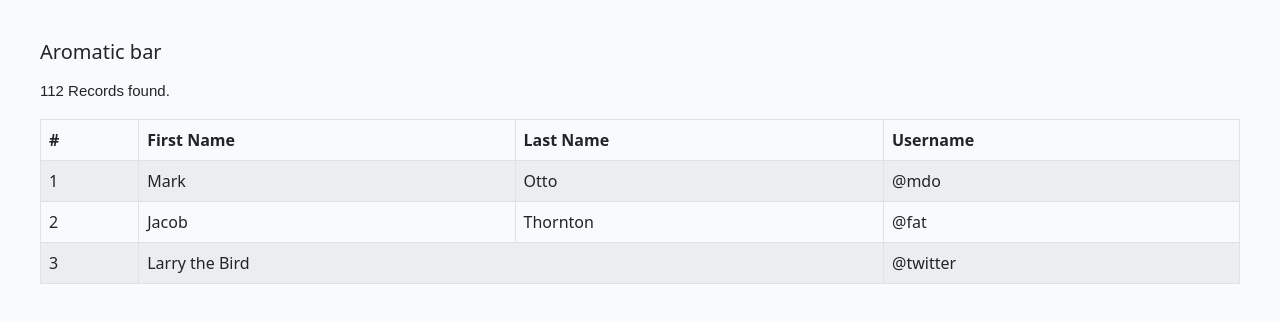
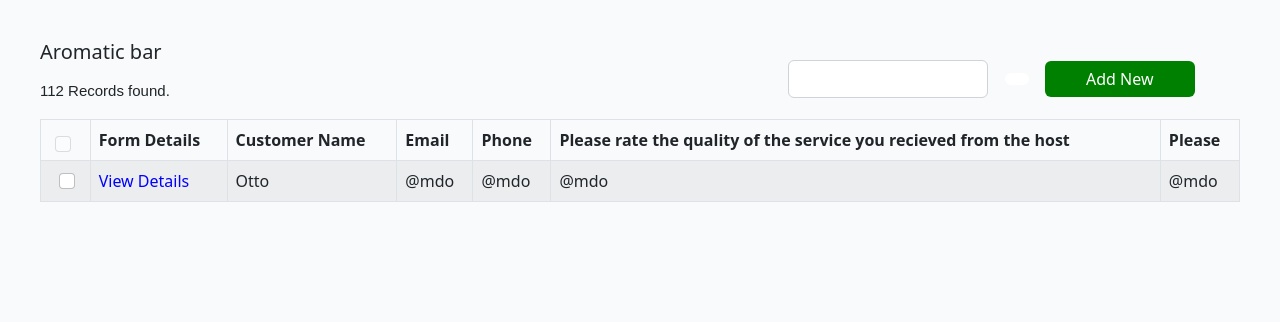
Before and after one commit to Iqbal0786/senpiper-assignment, a React (Create React App) app: page /dashboard in a window 1280 px wide. Shown: the top 322 px of the page. Built offline with nearby package versions, Linux system fonts and the light colour scheme; the HTML template or start-up script is replaced by a standard one.

Commit message:
updated table data

```diff
--- a/src/components/FeedbackDashboard.jsx
+++ b/src/components/FeedbackDashboard.jsx
@@ -1,39 +1,47 @@
 import React from 'react'
-import {Container,Table ,Form} from "react-bootstrap"
+import {Container,Table ,Form, Stack, Button} from "react-bootstrap"
 export default function FeedbackDashboard() {
   return (
     <>
     <Container fluid  style={{ backgroundColor: "#f8fafb", height: "1000px"  , padding:"40px"}}>
-   <h4 className='mb-3' style={{fontSize:"20px"}}>Aromatic bar</h4>
+   <Stack direction='horizontal' gap={5}>
+     <div>
+     <h4 className='mb-3' style={{fontSize:"20px"}}>Aromatic bar</h4>
    <p style={{fontSize:"15px" , fontFamily:"sans-serif"}}>112 Records found.</p>
+     </div>
+     <Stack direction='horizontal' gap={3} style={{marginLeft:"auto"}}>
+       <Form.Control type='text' style={{width:"200px"}}/>
+       <i class="bi bi-search"></i>
+        <Button style={{backgroundColor:"white" , color:"black" ,marginLeft:"30px" , border:"transparent" , fontSize:"18px"}}><i class="bi bi-arrow-clockwise"></i></Button>
+        <Button style={{width:"150px" , backgroundColor:"green" , border:"none"}}>Add New</Button>
+     </Stack>
+   </Stack>
 
     <Table striped bordered hover>
       <thead>
         <tr>
-          <th>#</th>
-          <th>First Name</th>
-          <th>Last Name</th>
-          <th>Username</th>
+          <th><Form.Check type='checkbox' disabled style={{width:"20px" ,height:"20px",margin:"auto"}}/></th>
+          <th>Form Details</th>
+          <th>Customer Name</th>
+          <th>Email</th>
+          <th>Phone</th>
+          <th>Please rate the quality of the service you recieved from the host</th>
+          <th>Please</th>
         </tr>
       </thead>
       <tbody>
         <tr>
-          <td>1</td>
-          <td>Mark</td>
+          <td>
+        <Form.Check type='checkbox' style={{paddingLeft:"10px"}}/>
+          </td>
+          <td style={{color:"blue" , cursor:"pointer"}}>View Details</td>
           <td>Otto</td>
           <td>@mdo</td>
+          <td>@mdo</td>
+          <td>@mdo</td>
+          <td>@mdo</td>
         </tr>
-        <tr>
-          <td>2</td>
-          <td>Jacob</td>
-          <td>Thornton</td>
-          <td>@fat</td>
-        </tr>
-        <tr>
-          <td>3</td>
-          <td colSpan={2}>Larry the Bird</td>
-          <td>@twitter</td>
-        </tr>
+
       </tbody>
     </Table>
     </Container>
```
